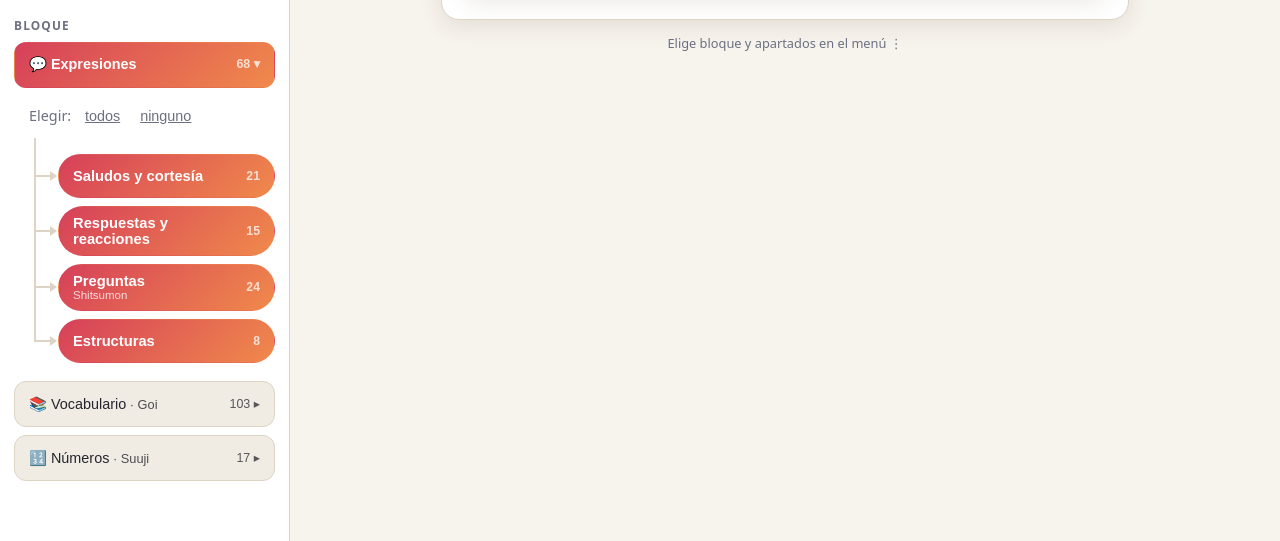
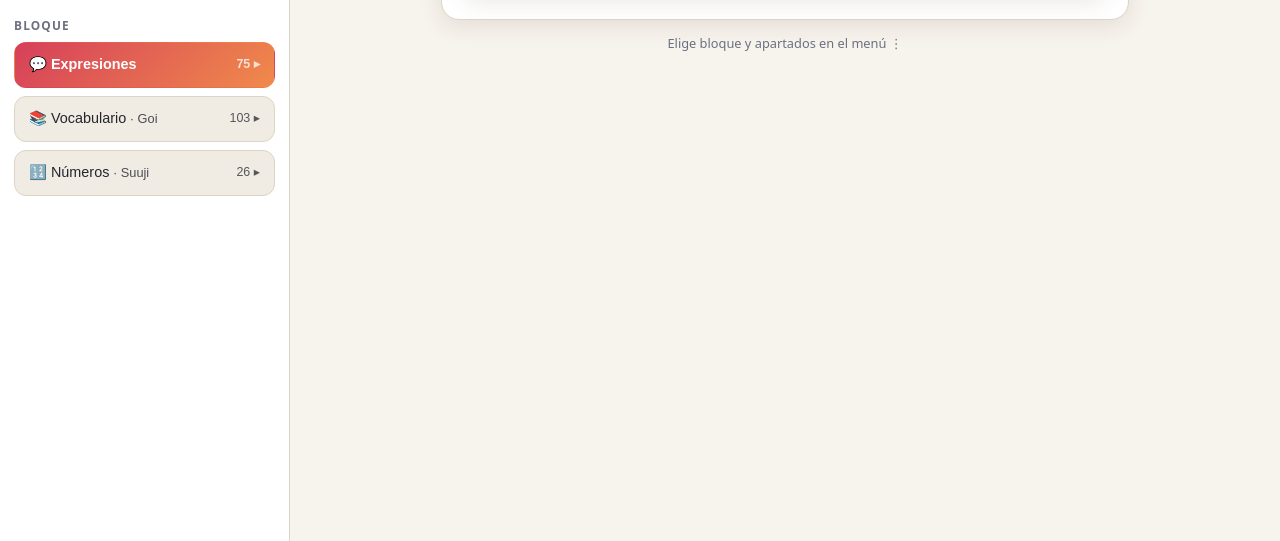
Before and after one commit to jontxu06/public, a plain HTML site: page japones/index.html in a window 1280 px wide. Shown: the part 259-800 px from the top of the page. Drawn offline with Linux system fonts and the light colour scheme.

Commit message:
japones: contadores, irregulares de edad y personas (ひとり, ふたり, よにん…), どこ y にすんでいます; Expresiones cerrado al entrar
Co-Authored-By: Claude Opus 5.5 <noreply@anthropic.com>
Claude-Session: https://claude.ai/code/session_01JmPwnNFa5s4oSFMzWND8QM

```diff
--- a/japones/index.html
+++ b/japones/index.html
@@ -454,6 +454,9 @@ const BLOQUES = [
           ["ばしょは？", "basho wa?", "¿Cuál es el lugar?"],
           ["だれ", "dare", "¿Quién?"],
           ["だれの", "dare no", "¿De quién?"],
+          ["どこ", "doko", "¿Dónde?"],
+          ["どこにすんでいますか", "doko ni sunde imasu ka", "¿Dónde vives?"],
+          ["かぞくはどこにすんでいますか", "kazoku wa doko ni sunde imasu ka", "¿Dónde vive tu familia?"],
           ["なにご", "nanigo", "¿Qué idioma?"],
           ["だれですか", "dare desu ka", "¿Quién es?"],
           ["だれのノートですか", "dare no nooto desu ka", "¿De quién es el cuaderno?", "だれの = ¿de quién?"],
@@ -477,6 +480,10 @@ const BLOQUES = [
           ["いいえ、〜じゃありません", "iie, ~ ja arimasen", "No, no es 〜"],
           ["〜も〜です", "~ mo ~ desu", "〜 también es 〜", "も = «también» (o «tampoco» con negativo); sustituye a は"],
           ["〜の〜", "~ no ~", "〜 de 〜", "の = «de»: primero el dueño y luego la cosa"],
+          ["〜にすんでいます", "~ ni sunde imasu", "Vivir en 〜", "Primero el sitio y luego にすんでいます"],
+          ["わたしはビルバオにすんでいます", "watashi wa Birubao ni sunde imasu", "Yo vivo en Bilbao"],
+          ["あにはとうきょうにすんでいます", "ani wa Tookyoo ni sunde imasu", "Mi hermano mayor vive en Tokio"],
+          ["かぞくはスペインにすんでいます", "kazoku wa Supein ni sunde imasu", "Mi familia vive en España"],
           ["はじめまして。わたしは＿＿です。どうぞよろしくおねがいします。", "hajimemashite. watashi wa ___ desu. doozo yoroshiku onegaishimasu",
             "Presentación: Buenas, me presento. Yo soy ___. Encantado/a de conocerte"],
         ]
@@ -672,7 +679,7 @@ const BLOQUES = [
     id: "numeros", nombre: "Números", icono: "🔢", jp: "すうじ", ro: "Suuji",
     subbloques: [
       {
-        id: "basicos", nombre: "Números básicos",
+        id: "basicos", nombre: "Números",
         cartas: [
           ["いち", "ichi", "Uno (1)"],
           ["に", "ni", "Dos (2)"],
@@ -696,6 +703,20 @@ const BLOQUES = [
           ["はっぴゃく", "happyaku", "Ochocientos (800)", "Cambia: ppyaku, no hyaku"],
           ["さんぜん", "sanzen", "Tres mil (3000)", "Cambia: zen, no sen"],
           ["はっせん", "hassen", "Ocho mil (8000)", "Con doble s"],
+          ["ひとり", "hitori", "Una persona (1)", "Excepción: no es いちにん"],
+          ["ふたり", "futari", "Dos personas (2)", "Excepción: no es ににん"],
+          ["よにん", "yonin", "Cuatro personas (4)", "No es よんにん ni しにん"],
+          ["いっさい", "issai", "Edad acabada en 1", "No es いちさい · Ej.: じゅういっさい (Juuissai, 11 años)"],
+          ["はっさい", "hassai", "Edad acabada en 8", "No es はちさい · Ej.: にじゅうはっさい (Nijuuhassai, 28 años)"],
+          ["じゅっさい", "jussai", "Edad en decenas exactas (10, 30, 40…)", "No es じゅうさい · Ej.: さんじゅっさい (Sanjussai, 30 años)"],
+          ["はたち", "hatachi", "Veinte años (20)", "Excepción: no es にじゅっさい"],
+        ]
+      },
+      {
+        id: "contadores", nombre: "Contadores",
+        cartas: [
+          ["〜さい", "~ sai", "Contador de edad (años)", "Número + さい · Ej.: ごさい (Gosai, 5 años) · ¿Cuántos años? なんさい (Nansai)"],
+          ["〜にん", "~ nin", "Contador de personas", "Número + にん · Ej.: さんにん (Sannin, 3 personas) · ¿Cuántas personas? なんにん (Nannin)"],
         ]
       },
     ]
@@ -748,7 +769,7 @@ const RECURSOS = [
 ];
 
 /* Selección: un solo bloque a la vez + los subbloques marcados dentro de él */
-const cfg = { bloque: BLOQUES[0].id, abierto: true, subs: {} };
+const cfg = { bloque: BLOQUES[0].id, abierto: false, subs: {} };
 BLOQUES.forEach(b => cfg.subs[b.id] = new Set(b.subbloques.map(s => s.id)));
 
 const bloqueActual = () => BLOQUES.find(b => b.id === cfg.bloque);
```
